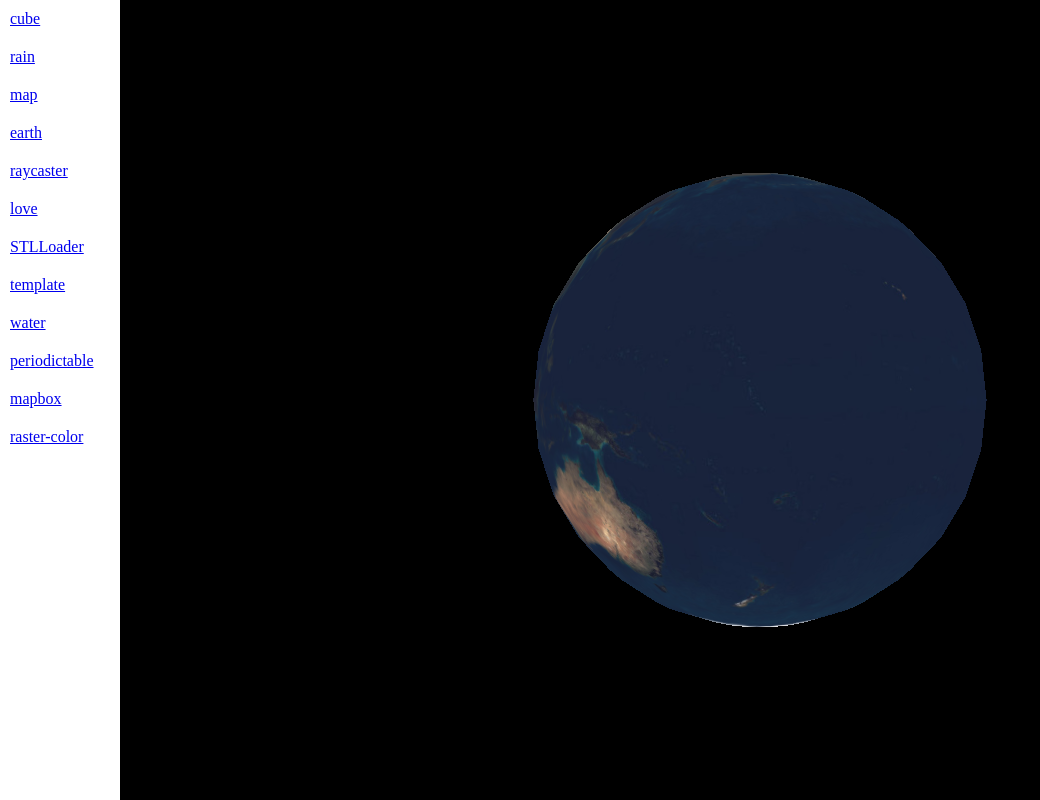
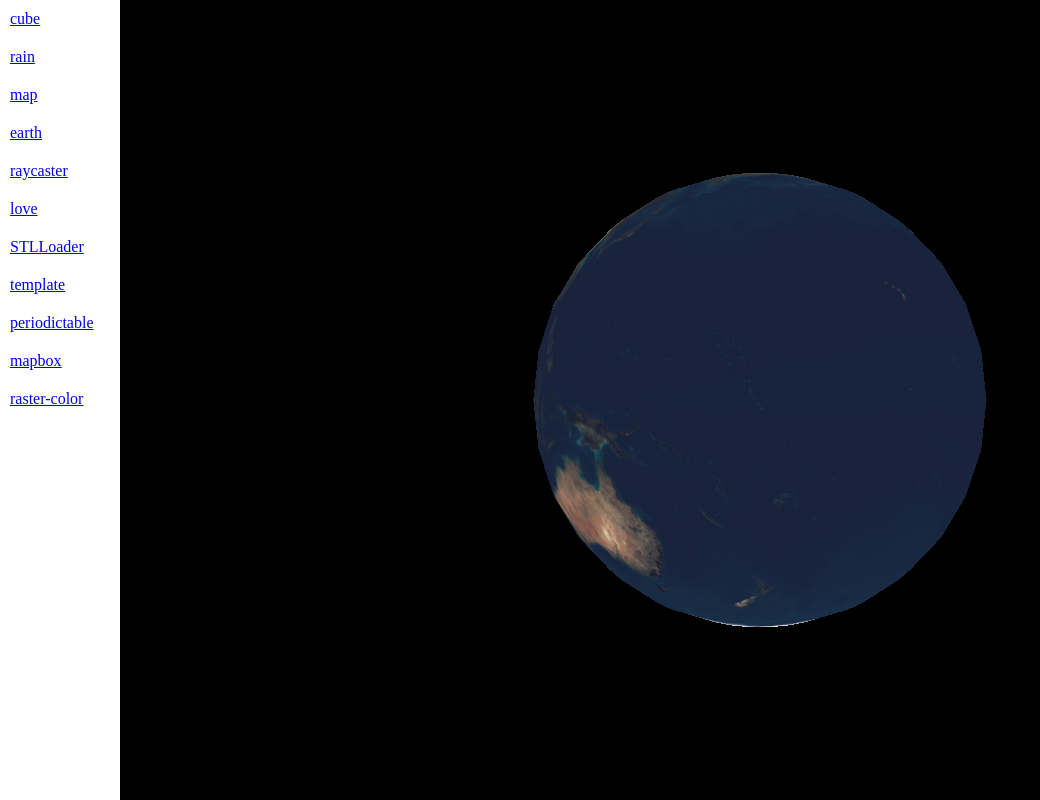
Before and after one commit to YushuZhao/threejs-demo-react, a React (Create React App) app: page /three/earth in a window 1280 px wide. Shown: the whole page, without its empty margins (0-1040 px from the left). Built offline with nearby package versions, Linux system fonts and the light colour scheme.

Commit message:
fix: 更改文件大小写问题以及删除water demo引入，代码保留可查看，源资源太大不予提交

```diff
--- a/src/app/Threejs/Map/cityMap.tsx
+++ b/src/app/Threejs/Map/cityMap.tsx
@@ -4,7 +4,7 @@ import * as d3 from "d3";
 
 import { drawExtrudeMesh, drawLine, handleMapData } from "./methods";
 
-// import jsonData from "../../../assets/map/China.json";
+// import jsonData from "../../../assets/map/ChinaAll.json";
 import jsonData from "../../../assets/map/ChongQing.json";
 
 type JsonObj = typeof jsonData;
--- a/src/app/Threejs/Map/index.tsx
+++ b/src/app/Threejs/Map/index.tsx
@@ -10,7 +10,7 @@ import {
   handleMapData,
 } from "./methods";
 import { scence_cq } from "./cityMap";
-import jsonData from "../../../assets/map/China.json";
+import jsonData from "../../../assets/map/ChinaAll.json";
 // import jsonData from "../../../assets/map/ChongQing.json";
 
 type JsonObj = typeof jsonData;
--- a/src/app/Threejs/Water/index.jsx
+++ b/src/app/Threejs/Water/index.jsx
@@ -5,7 +5,7 @@ import * as GeoTIFF from "geotiff";
 import terrain from "../../../assets/data/c250m.tif";
 import satellite from "../../../assets/data/satellite.png";
 
-export default function Template() {
+export default function Water() {
   // let camera: THREE.PerspectiveCamera;
   // let scene: THREE.Scene;
   // let renderer: THREE.WebGLRenderer;
--- a/src/app/Threejs/index.tsx
+++ b/src/app/Threejs/index.tsx
@@ -44,7 +44,7 @@ export default function Threejs() {
         <NavLink to="love">love</NavLink>
         <NavLink to="STLLoader">STLLoader</NavLink>
         <NavLink to="Template">template</NavLink>
-        <NavLink to="water">water</NavLink>
+        {/* <NavLink to="water">water</NavLink> */}
         <NavLink to="periodictable">periodictable</NavLink>
         <NavLink to="mapbox">mapbox</NavLink>
         <NavLink to="raster-color">raster-color</NavLink>
```
Also changed, not shown: src/router/index.tsx (+5 -5 lines), src/assets/map/ChinaAll.json (renamed from src/assets/map/china.json).
